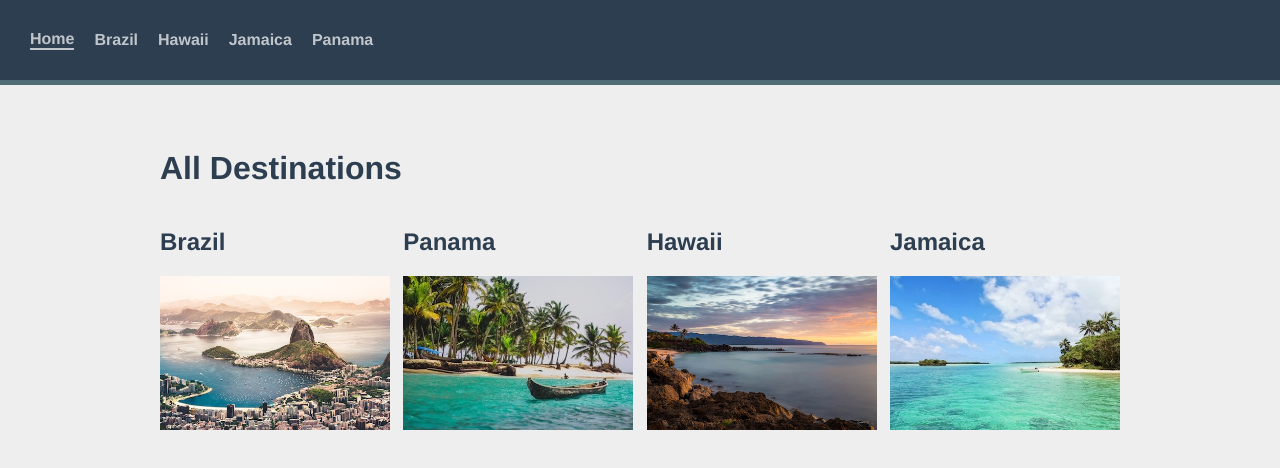
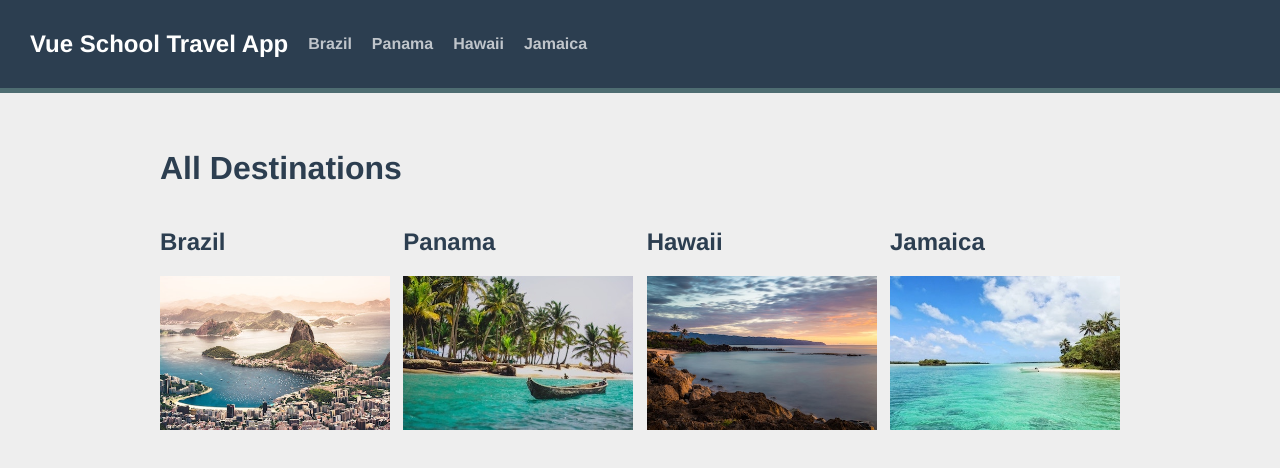
Before and after one commit to porziopablo/vue-router-4-course-2, a Vue app: page / in a window 1280 px wide. Shown: the top 468 px of the page. Built offline with nearby package versions, Linux system fonts and the light colour scheme.

Commit message:
Chapter 2 - Lesson 15 - Clean Up

```diff
--- a/src/components/TheNavigation.vue
+++ b/src/components/TheNavigation.vue
@@ -1,15 +1,34 @@
 <template>
     <div id="nav">
-        <router-link to="/">Home</router-link>
-        <router-link to="/brazil">Brazil</router-link>
-        <router-link to="/hawaii">Hawaii</router-link>
-        <router-link to="/jamaica">Jamaica</router-link>
-        <router-link to="/panama">Panama</router-link>
+        <router-link id="logo" to="/"> Vue School Travel App </router-link>
+        <router-link
+            v-for="destination in destinations"
+            :key="destination.id"
+            :to="{ name: 'destination.show', params: { id: destination.id, slug: destination.slug } }"
+        >
+            {{ destination.name }}
+        </router-link>
     </div>
 </template>
 
+<script>
+    import sourceData from '@/data.json';
+
+    export default {
+        data () {
+            return {
+                destinations: sourceData.destinations,
+            }
+        }
+    };
+</script>
+
 <style lang="css">
     #nav .vue-school-active-link {
-        border-bottom: 2px solid white;
+        border-bottom: 2px solid aquamarine;
+    }
+
+    #logo {
+        border-bottom: 0 !important;
     }
 </style>
--- a/src/router/index.js
+++ b/src/router/index.js
@@ -4,11 +4,7 @@
 
 const routes = [
     { path: '/', name: 'Home', component: Home },
-    { path: '/brazil', name: 'brazil', component: () => import ('@/views/Brazil.vue') },
-    { path: '/hawaii', name: 'hawaii', component: () => import ('@/views/Hawaii.vue') },
-    { path: '/jamaica', name: 'jamaica', component: () => import ('@/views/Jamaica.vue') },
-    { path: '/panama', name: 'panama', component: () => import ('@/views/Panama.vue') },
-    { path: '/destination/:id', name: 'destination.show', component: () => import ('@/views/DestinationShow.vue') }
+    { path: '/destination/:id/:slug', name: 'destination.show', component: () => import ('@/views/DestinationShow.vue') }
 ];
 
 const router = createRouter({
--- a/src/views/About.vue
+++ /dev/null
@@ -1,5 +0,0 @@
-<template>
-    <div class="about">
-        <h1>About</h1>
-    </div>
-</template>
--- a/src/views/Brazil.vue
+++ /dev/null
@@ -1,5 +0,0 @@
-<template>
-    <div class="brazil">
-        <h1>Brazil</h1>
-    </div>
-</template>
--- a/src/views/Hawaii.vue
+++ /dev/null
@@ -1,5 +0,0 @@
-<template>
-    <div class="hawaii">
-        <h1>Hawaii</h1>
-    </div>
-</template>
--- a/src/views/Home.vue
+++ b/src/views/Home.vue
@@ -5,7 +5,7 @@
             <router-link
                 v-for="destination in destinations"
                 :key="destination.id"
-                :to="{ name: 'destination.show', params: { id: destination.id } }"
+                :to="{ name: 'destination.show', params: { id: destination.id, slug: destination.slug } }"
             >
                 <h2>{{destination.name}}</h2>
                 <img :src="`/images/${destination.image}`" :alt="destination.name">
--- a/src/views/Jamaica.vue
+++ /dev/null
@@ -1,5 +0,0 @@
-<template>
-    <div class="jamaica">
-        <h1>Jamaica</h1>
-    </div>
-</template>
--- a/src/views/Panama.vue
+++ /dev/null
@@ -1,5 +0,0 @@
-<template>
-    <div class="panama">
-        <h1>Panama</h1>
-    </div>
-</template>
```
